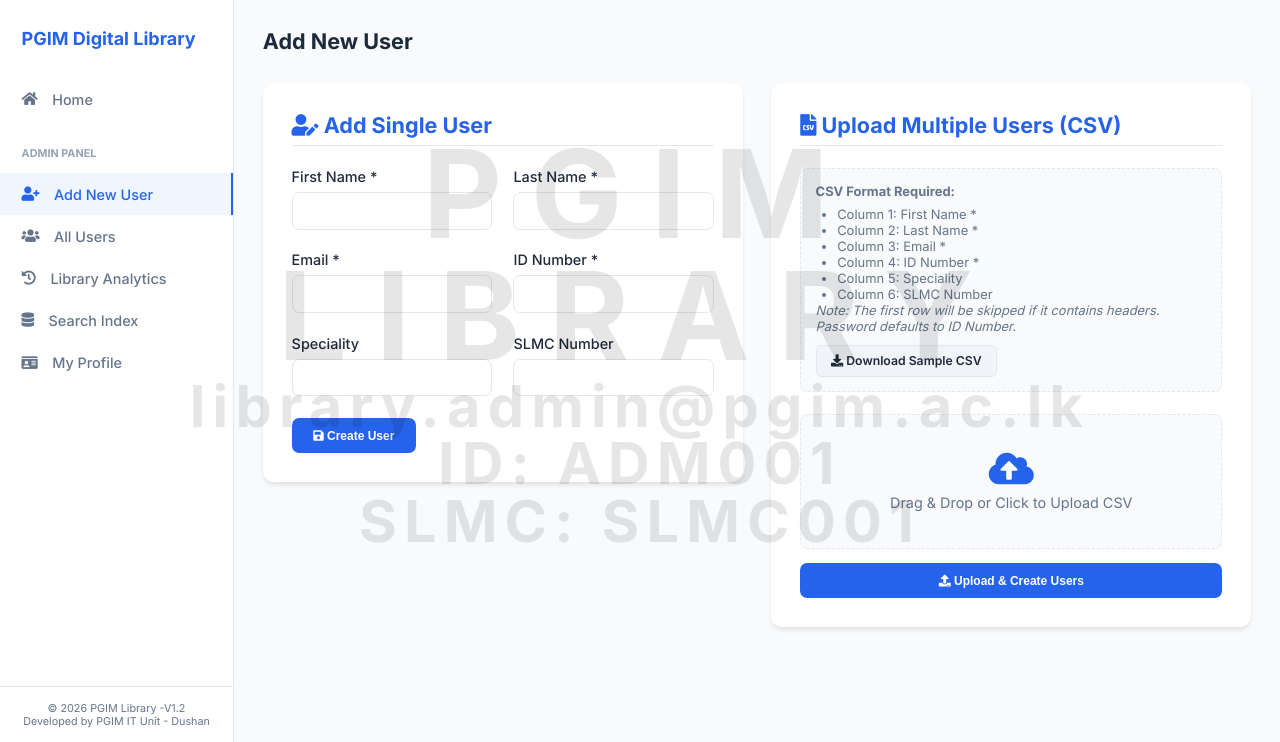
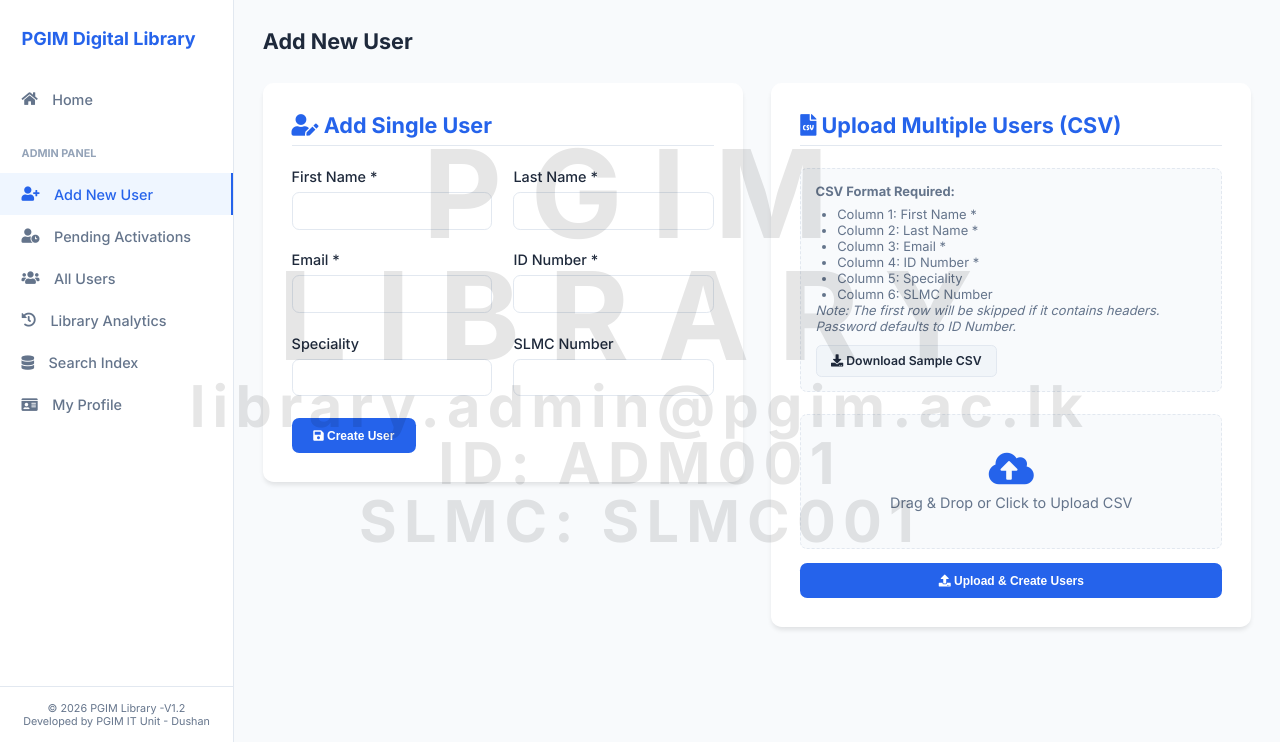
Before and after one commit to Dushan-456/Library-E-Repository, a PHP site: page /admin_create_user.php in a window 1280 px wide. Shown: the part 58-800 px from the top of the page. Run offline with PHP 8.4, Linux system fonts and the light colour scheme; a user stored in the database is signed in; data comes from the database, SQL or seed files in the repository.

Commit message:
Update admin_create_user.php

```diff
--- a/admin_create_user.php
+++ b/admin_create_user.php
@@ -110,6 +110,14 @@
     }
 }
 $activePage = 'create_user';
+
+$pending_count = 0;
+try {
+    $countStmt = $pdo->query("SELECT COUNT(*) FROM users WHERE status = 'inactive'");
+    $pending_count = $countStmt->fetchColumn();
+} catch (PDOException $e) {
+    // Ignore
+}
 ?>
 <!DOCTYPE html>
 <html lang="en">
@@ -200,6 +208,12 @@
                     </li>
                     <li class="<?= $activePage == 'create_user' ? 'active' : '' ?>" onclick="window.location.href='admin_create_user.php'">
                         <i class="fas fa-user-plus"></i> <span>Add New User</span>
+                    </li>
+                    <li class="<?= $activePage == 'pending_users' ? 'active' : '' ?>" onclick="window.location.href='admin_pending_users.php'">
+                        <i class="fas fa-user-clock"></i> <span>Pending Activations</span>
+                        <?php if ($pending_count > 0): ?>
+                            <span style="background: #ef4444; color: white; padding: 2px 6px; border-radius: 10px; font-size: 0.7rem; margin-left: auto;"><?= $pending_count ?></span>
+                        <?php endif; ?>
                     </li>
                     <li class="<?= $activePage == 'all_users' ? 'active' : '' ?>" onclick="window.location.href='admin_users.php'">
                         <i class="fas fa-users"></i> <span>All Users</span>
```
